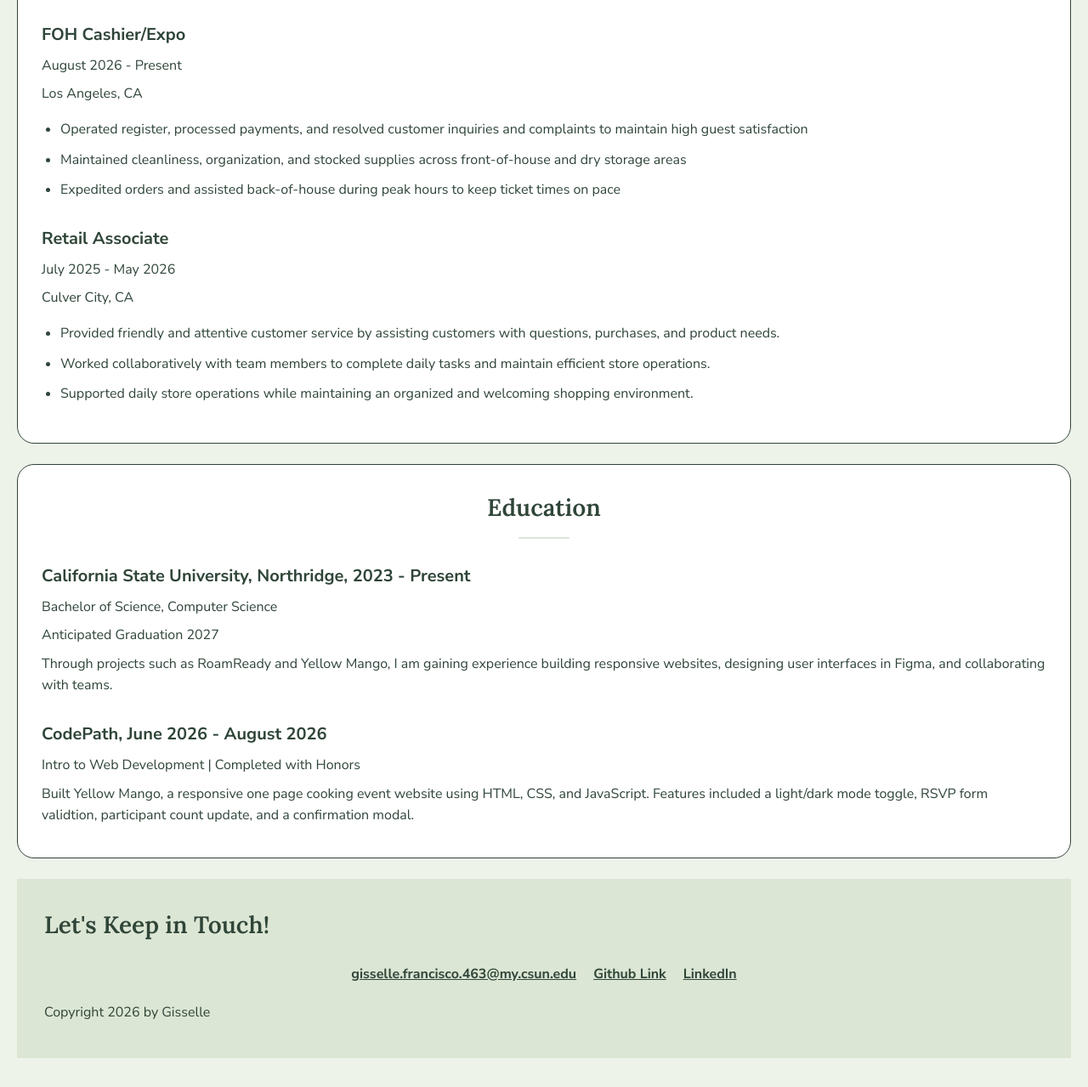
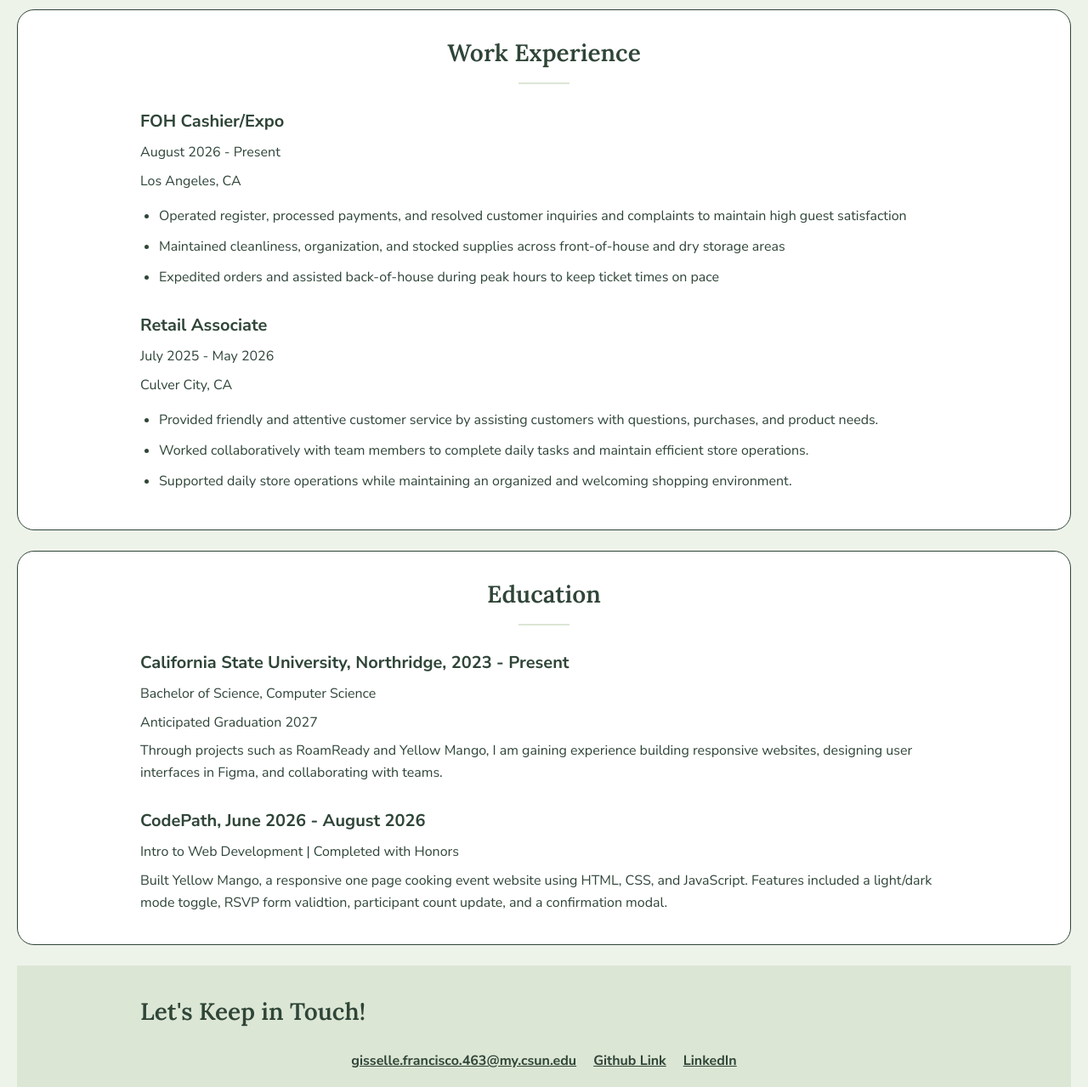
Before and after one commit to gissellefrancisco463-ux/Comp484-hw7, a plain HTML site: page index.html in a window 1280 px wide. Shown: the part 1521-2800 px from the top of the page at 85% size. Drawn offline with Linux system fonts and the light colour scheme.

Commit message:
Update HTML with content wrapper

```diff
--- a/css/styles.css
+++ b/css/styles.css
@@ -90,7 +90,7 @@
 }
 
 .content-wrap{
-    width: 950px;
+    max-width: 950px;
     margin: 0 auto;
 }
 
@@ -120,7 +120,7 @@
     margin: 16px auto;
 }
 
-footer div {
+footer .content-wrap > div {
     display: flex;
     flex-wrap: wrap;
     justify-content: center;
--- a/index.html
+++ b/index.html
@@ -29,6 +29,7 @@
 
         <!-- // Project Experience -->
         <section class="project-experience">
+            <div class="content-wrap">
                 <h2>Project Experience</h2>
                 <!-- Job Details: copy this whole block to add more jobs -->
                 <h3>RoamReady | Senior Project</h3>
@@ -69,12 +70,15 @@
                     <li>Completed CodePath's Intro to Web Development course with honors.</li>
 
                 </ul>
+            </div>
+
 
 
         </section>
 
         <!-- // Work Experience -->
          <section class="work-experience">
+            <div class="content-wrap">
                 <h2>Work Experience</h2>
                 <h3>FOH Cashier/Expo</h3>
 
@@ -96,12 +100,14 @@
                     <li>Worked collaboratively with team members to complete daily tasks and maintain efficient store operations.</li>
                     <li>Supported daily store operations while maintaining an organized and welcoming shopping environment.</li>
                 </ul>
+            </div>
+
          </section>
 
         <!-- // Education -->
         <section class="education">
+            <div class="content-wrap">
                 <h2>Education</h2>
-
                 <!-- School details: copy this whole block to add more schools. -->
                 <h3>California State University, Northridge, 2023 - Present</h3>
                 <p>Bachelor of Science, Computer Science</p>
@@ -118,11 +124,14 @@
                 <!-- Add as many paragraphs as you need. -->
                 <p>Built Yellow Mango, a responsive one page cooking event website using HTML, CSS, and JavaScript. Features included a light/dark mode toggle, RSVP form validtion, participant count update, and a confirmation modal.</p>
                 <!-- End of school details. -->
+            </div>
+
         </section>
     </main>
 
     <!-- // Footer & contact info -->
     <footer>
+        <div class="content-wrap">
             <h2>Let's Keep in Touch!</h2>
 
             <!-- Social media and contact links. Add or remove any networks. -->
@@ -133,6 +142,7 @@
             </div>
 
             <p>Copyright 2026 by Gisselle</p>
+        </div>
     </footer>
 </body>
 </html>
```
Lines whose indentation alone changed are shown as unchanged.
